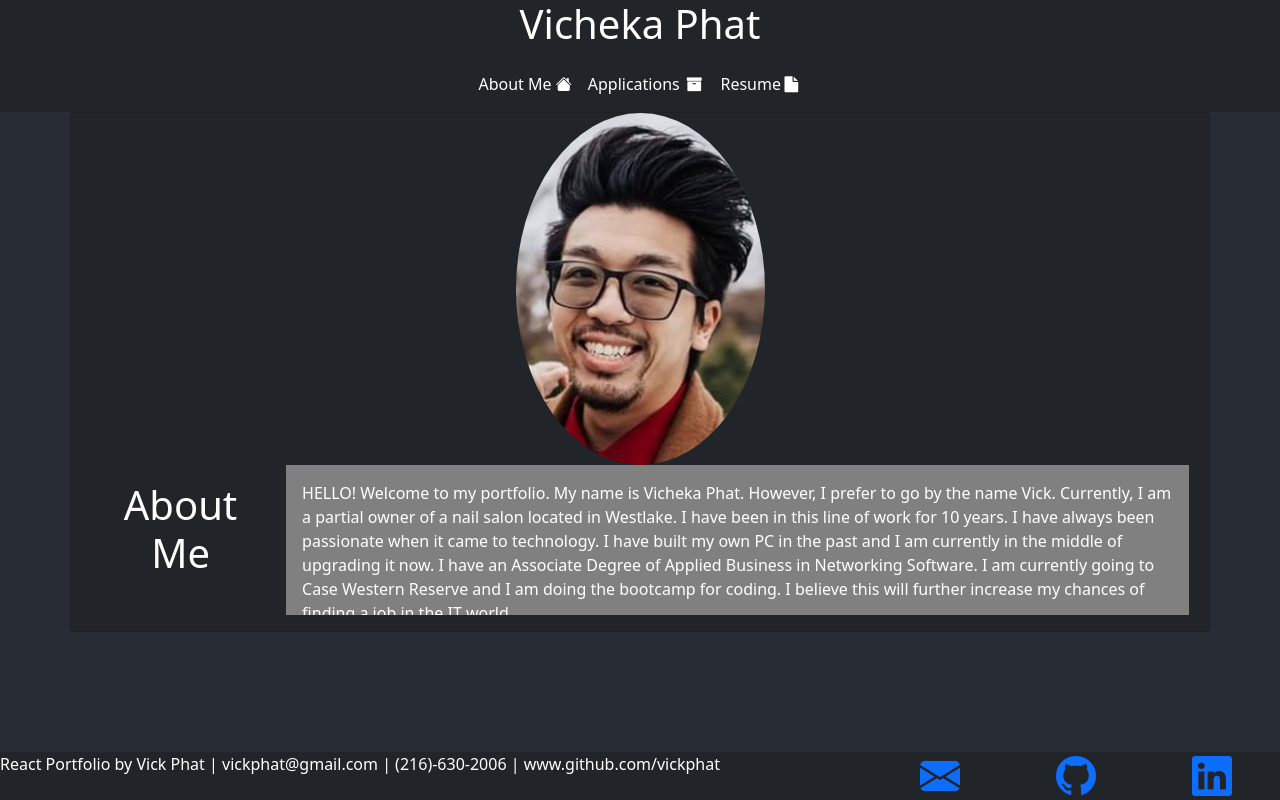
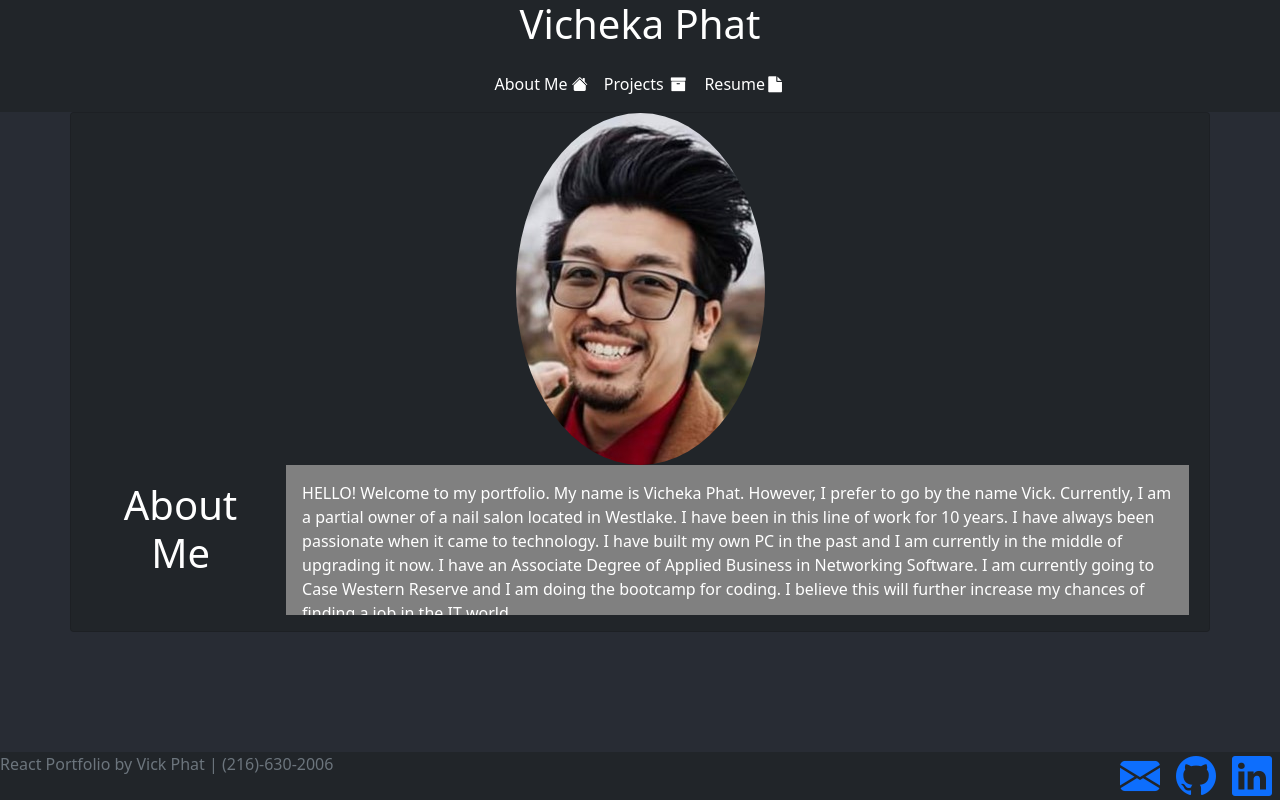
Before and after one commit to vickphat/react-portfolio, a React (Create React App) app: page /#/ in a window 1280 px wide. Built offline with nearby package versions, Linux system fonts and the light colour scheme.

Commit message:
working on readme

```diff
--- a/package.json
+++ b/package.json
@@ -2,7 +2,7 @@
   "name": "react-portfolio",
   "version": "0.1.0",
   "private": true,
-  "homepage": "https://vickphat.github.io/",
+  "homepage": "https://vickphat.github.io/react-portfolio",
   "dependencies": {
     "@testing-library/jest-dom": "^5.14.1",
     "@testing-library/react": "^11.2.7",
--- a/src/App.js
+++ b/src/App.js
@@ -2,7 +2,7 @@ import Header from './component/Header';
 import Footer from './component/Footer';
 import { HashRouter as Router, Route, Switch } from 'react-router-dom';
 import AboutMe from './pages/AboutMe';
-import Applications from './pages/Applications';
+import Projects from './pages/Projects';
 import 'bootstrap/dist/css/bootstrap.min.css'
 import "bootstrap-icons/font/bootstrap-icons.css";
 import 'font-awesome/css/font-awesome.min.css';
@@ -15,7 +15,7 @@ function App() {
     <Header />
     <Switch>
       <Route exact path="/" component={AboutMe} />
-      <Route exact path="/applications" component={Applications} />
+      <Route exact path="/applications" component={Projects} />
     </Switch>
 
     <Footer />
--- a/src/component/Footer/index.js
+++ b/src/component/Footer/index.js
@@ -3,21 +3,21 @@ import React from 'react';
 const Footer = () => {
 
     return (
-      <nav className=" fixed-bottom bg-dark d-flex justify-content-between flex-md-row">
-        <p className="text-white">
-        React Portfolio by Vick Phat | vickphat@gmail.com | (216)-630-2006 | www.github.com/vickphat
+      <footer className="fixed-bottom bg-dark d-flex justify-content-between flex-md-row">
+        <p className="text-secondary">
+        React Portfolio by Vick Phat | (216)-630-2006
         </p>
 
         <div className="d-flex footer">
 
-          <a className="nav-item nav-link p-0 mx-5" href='mailto:vickphat@gmail.com'>
+          <a className=" mx-2" href='mailto:vickphat@gmail.com'>
             <h1><i className="bi bi-envelope-fill"></i></h1>
           </a>
-          <a className="nav-item nav-link p-0 mx-5" href="https://github.com/vickphat"
+          <a className="nav-item nav-link p-0 mx-2" href="https://github.com/vickphat"
             rel="noopener noreferrer" target="blank">
             <h1><i className="bi bi-github"></i></h1>
           </a>
-          <a className="nav-item nav-link p-0 mx-5" href="https://www.linkedin.com/in/vicheka-phat-9a569a98/"
+          <a className="nav-item nav-link p-0 mx-2" href="https://www.linkedin.com/in/vicheka-phat-9a569a98/"
             rel="noopener noreferrer" target="blank">
             <h1><i className="bi bi-linkedin"></i></h1>
           </a>
@@ -25,7 +25,7 @@ const Footer = () => {
 
         </div>
 
-      </nav>
+      </footer>
     )
   }
 
--- a/src/component/Header/index.js
+++ b/src/component/Header/index.js
@@ -24,7 +24,7 @@ const Header = () => {
                                 </Link>
                             </li>
                             <li className="nav-item">
-                                <Link className="nav-link text-white" to="/applications">Applications <i
+                                <Link className="nav-link text-white" to="/applications">Projects <i
                                     className="fa fa-archive fa-fw"></i></Link>
                             </li>
                             <li className="nav-item">
```
Also changed, not shown: src/pages/Projects.js (renamed from src/pages/Applications.js), 1 other file (tests, documents, lock files or other folders).
